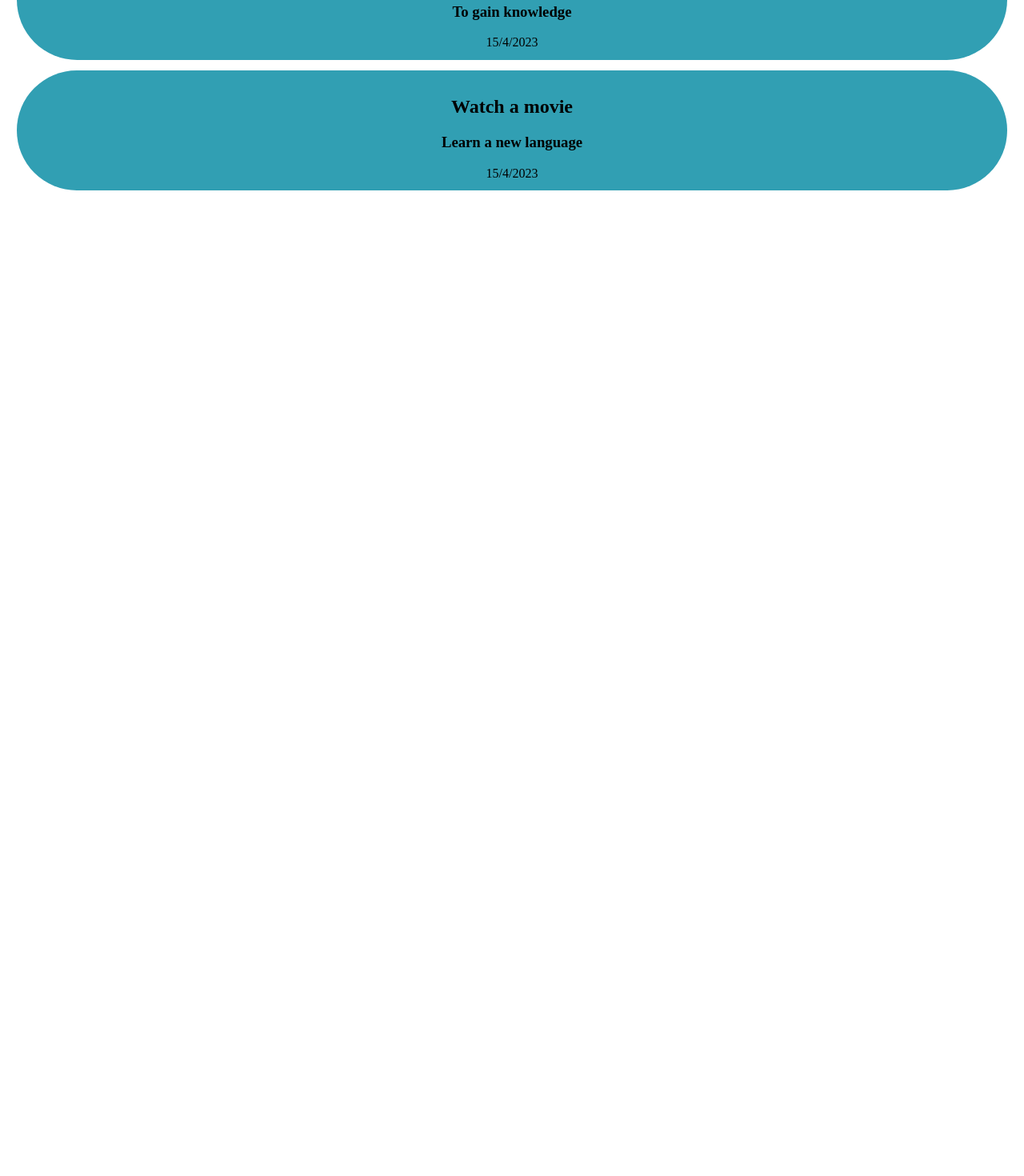
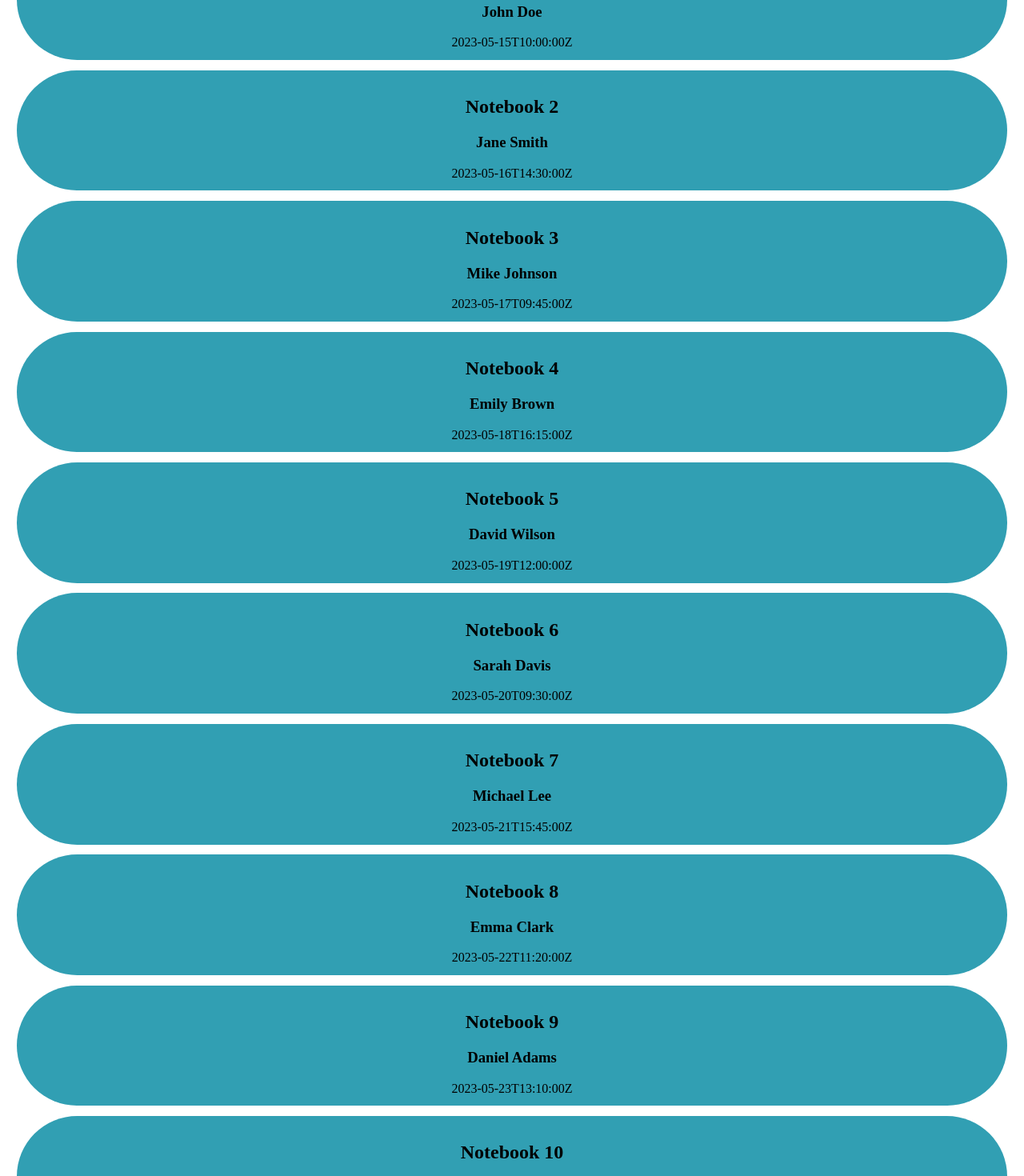
Before and after one commit to SazinSamin/ReactJs, a React (Create React App) app: page / in a window 1280 px wide. Shown: the part 140-1610 px from the top of the page at 80% size. Before the commit the page ends 800 px from the top, so only its background shows below. Built offline with nearby package versions, Linux system fonts and the light colour scheme.

Commit message:
Mapping object or json to components

```diff
--- a/src/App.js
+++ b/src/App.js
@@ -1,12 +1,13 @@
-import Card from "./componenets/Card"
+import Card from "./componenets/Card";
+import data from "./data.json";
 
 
 function App() {
     return <div>
         <h1 className="header">Todo App</h1>
-        {/* send props like attribut */}
-        <Card title="Read book" desc="To gain knowledge"/>
-        <Card title= "Watch a movie" desc="Learn a new language" />
+        {/* Mapping data to components */}
+        {data.map(item => <Card key={item.id} title={item.title} author={item.author} created_at={item.created_at}/>)}
+        {/* Each child in a list should have a unique "key" prop. */}
     </div>
 }
 
--- a/src/componenets/Card.js
+++ b/src/componenets/Card.js
@@ -1,19 +1,11 @@
-const date = new Date();
-
-const appName = "Todo App";
- const cardName = "Learn React";
- const cardDesc = "React is frontend development framework";
-const cardDate = `${date.getDate()}/${date.getMonth()}/${date.getFullYear()}`;
-
-
 // Functional Component
 function Card(props) {
   // recieve props and destructured the object to get the values
-  const {title, desc} = props;
+  const {title, author, created_at} = props;
   return <div className='card'>
     <h2>{title}</h2>
-    <h3>{desc}</h3>
-    <footer>{cardDate}</footer>
+    <h3>{author}</h3>
+    <footer>{created_at}</footer>
   </div>
 }
 
--- /dev/null
+++ b/src/data.json
@@ -0,0 +1,72 @@
+[
+    {
+      "id": 1,
+      "title": "Notebook 1",
+      "author": "John Doe",
+      "created_at": "2023-05-15T10:00:00Z",
+      "count": 10
+    },
+    {
+      "id": 2,
+      "title": "Notebook 2",
+      "author": "Jane Smith",
+      "created_at": "2023-05-16T14:30:00Z",
+      "count": 10
+    },
+    {
+      "id": 3,
+      "title": "Notebook 3",
+      "author": "Mike Johnson",
+      "created_at": "2023-05-17T09:45:00Z",
+      "count": 10
+    },
+    {
+      "id": 4,
+      "title": "Notebook 4",
+      "author": "Emily Brown",
+      "created_at": "2023-05-18T16:15:00Z",
+      "count": 10
+    },
+    {
+      "id": 5,
+      "title": "Notebook 5",
+      "author": "David Wilson",
+      "created_at": "2023-05-19T12:00:00Z",
+      "count": 10
+    },
+    {
+      "id": 6,
+      "title": "Notebook 6",
+      "author": "Sarah Davis",
+      "created_at": "2023-05-20T09:30:00Z",
+      "count": 10
+    },
+    {
+      "id": 7,
+      "title": "Notebook 7",
+      "author": "Michael Lee",
+      "created_at": "2023-05-21T15:45:00Z",
+      "count": 10
+    },
+    {
+      "id": 8,
+      "title": "Notebook 8",
+      "author": "Emma Clark",
+      "created_at": "2023-05-22T11:20:00Z",
+      "count": 10
+    },
+    {
+      "id": 9,
+      "title": "Notebook 9",
+      "author": "Daniel Adams",
+      "created_at": "2023-05-23T13:10:00Z",
+      "count": 10
+    },
+    {
+      "id": 10,
+      "title": "Notebook 10",
+      "author": "Olivia Hall",
+      "created_at": "2023-05-24T17:30:00Z",
+      "count": 10
+    }
+  ]
```
